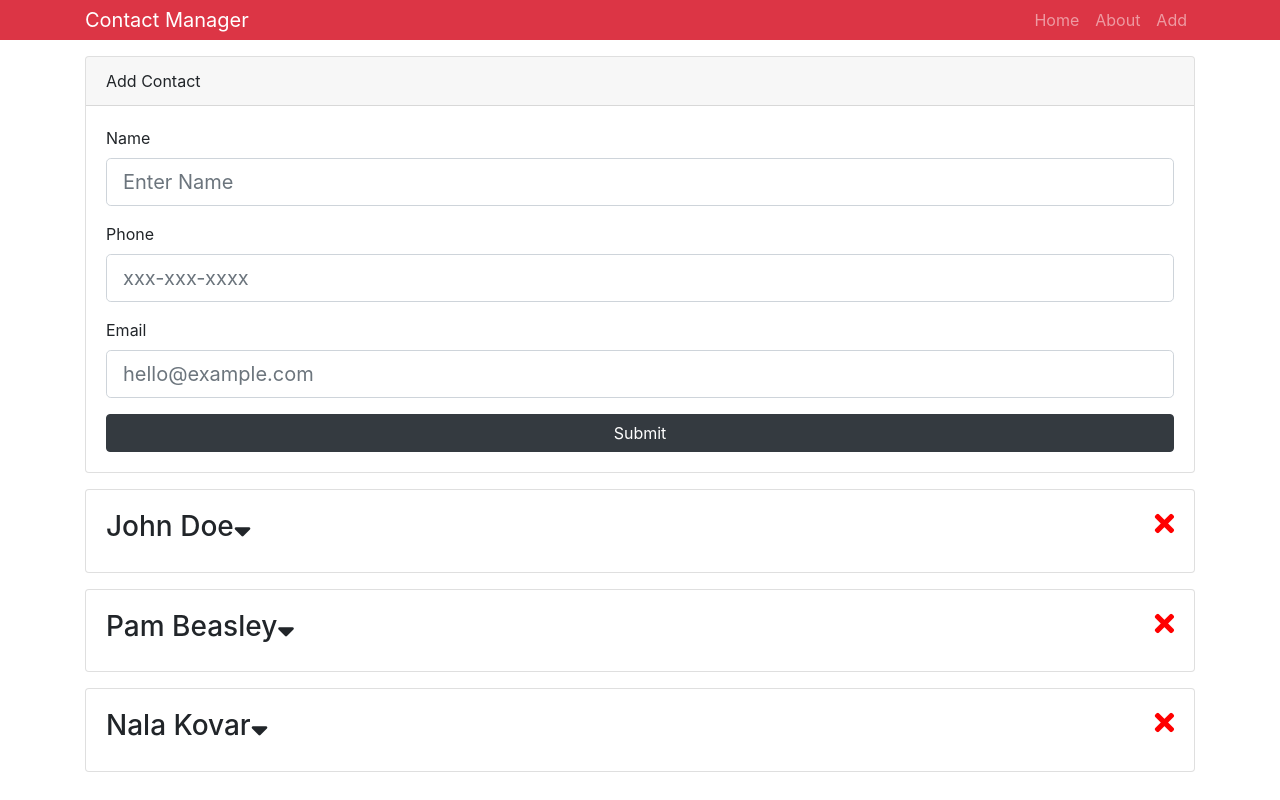
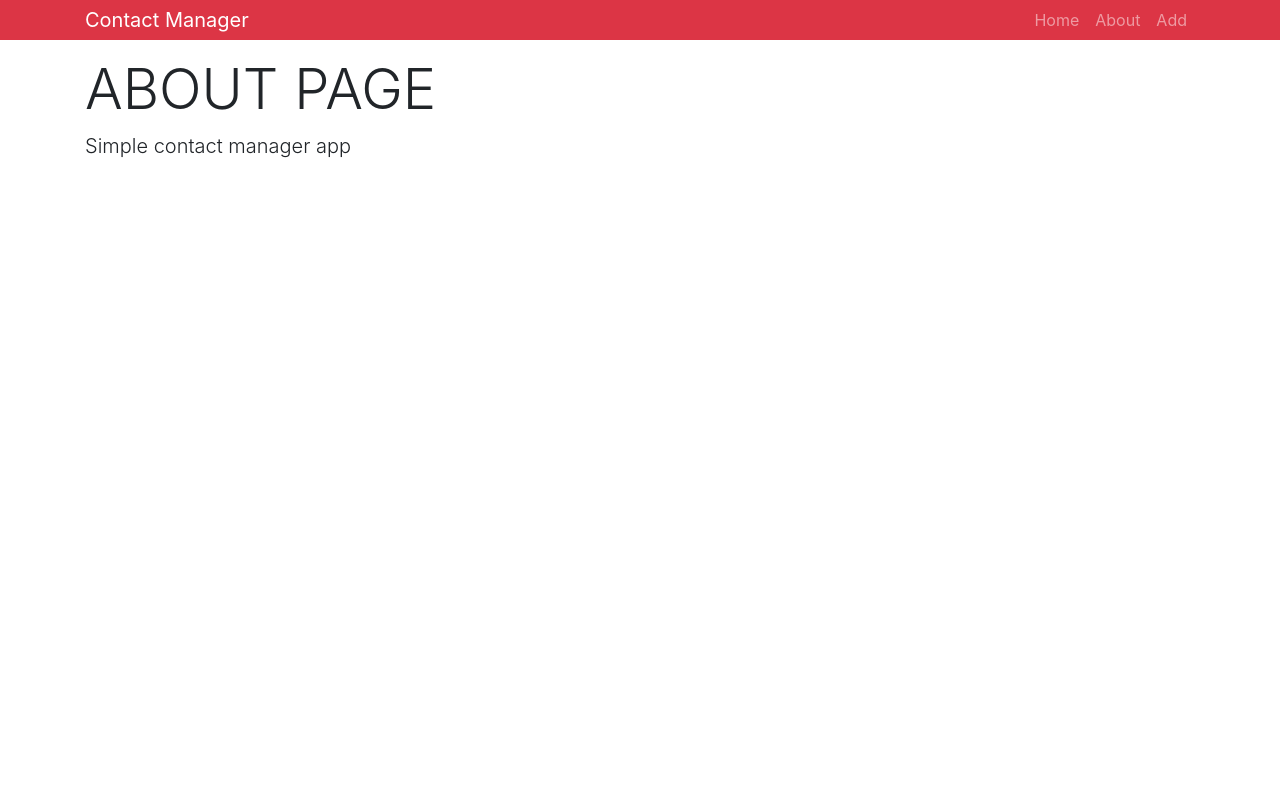
Before and after one commit to mkovar52/react-app, a React (Create React App) app: page /about in a window 1280 px wide. Built offline with nearby package versions, Linux system fonts and the light colour scheme.

Commit message:
About/AddContact pages added, included react router

```diff
--- a/package.json
+++ b/package.json
@@ -7,6 +7,7 @@
     "classnames": "^2.2.6",
     "react": "^16.8.6",
     "react-dom": "^16.8.6",
+    "react-router-dom": "^5.0.0",
     "react-scripts": "3.0.1",
     "uuid": "^3.3.2"
   },
--- a/src/App.js
+++ b/src/App.js
@@ -1,8 +1,10 @@
 import React, { Component } from "react";
+import { BrowserRouter as Router, Route, Switch } from "react-router-dom";
 import Contacts from "./components/contacts/Contacts";
 import AddContact from "./components/contacts/AddContact";
+import { Provider } from "./context";
 import Header from "./components/layout/Header";
-import { Provider } from "./context";
+import About from "./components/pages/About";
 
 import "bootstrap/dist/css/bootstrap.min.css";
 import "./App.css";
@@ -11,13 +13,18 @@
   render() {
     return (
       <Provider>
-        <div className="App">
-          <Header branding="Contact Manager" />
-          <div className="container">
-            <AddContact />
-            <Contacts />
+        <Router>
+          <div className="App">
+            <Header branding="Contact Manager" />
+            <div className="container">
+              <Switch>
+                <Route exact path="/" component={Contacts} />
+                <Route exact path="/contact/add" component={AddContact} />
+                <Route exact path="/about" component={About} />
+              </Switch>
+            </div>
           </div>
-        </div>
+        </Router>
       </Provider>
     );
   }
--- a/src/components/contacts/Contacts.js
+++ b/src/components/contacts/Contacts.js
@@ -10,6 +10,9 @@
           const { contacts } = value;
           return (
             <React.Fragment>
+              <h1 className="display-4 mb-2">
+                <span>Contact List</span>
+              </h1>
               {contacts.map(contact => (
                 <Contact key={contact.id} contact={contact} />
               ))}
--- /dev/null
+++ b/src/components/pages/About.js
@@ -0,0 +1,10 @@
+import React from "react";
+
+export default function About() {
+  return (
+    <div>
+      <h1 className="display-4">ABOUT PAGE</h1>
+      <p className="lead">Simple contact manager app</p>
+    </div>
+  );
+}
```
Also changed, not shown: 1 other file (tests, documents, lock files or other folders).
